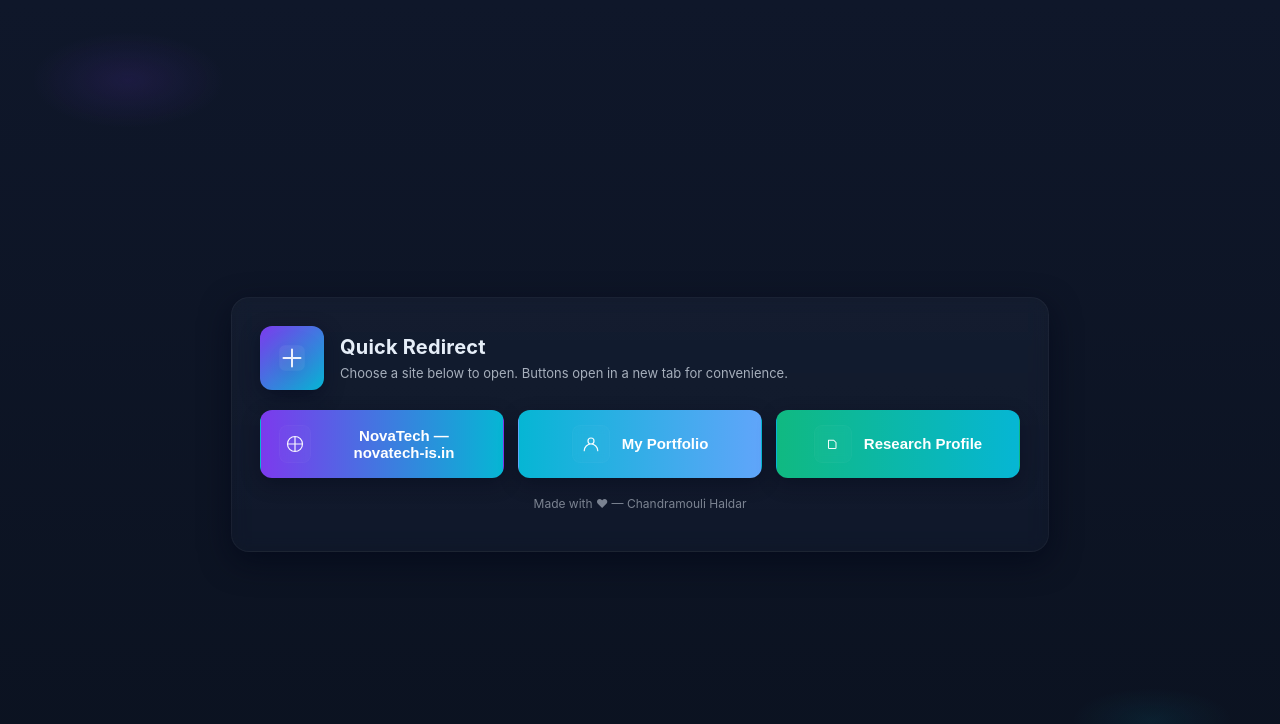
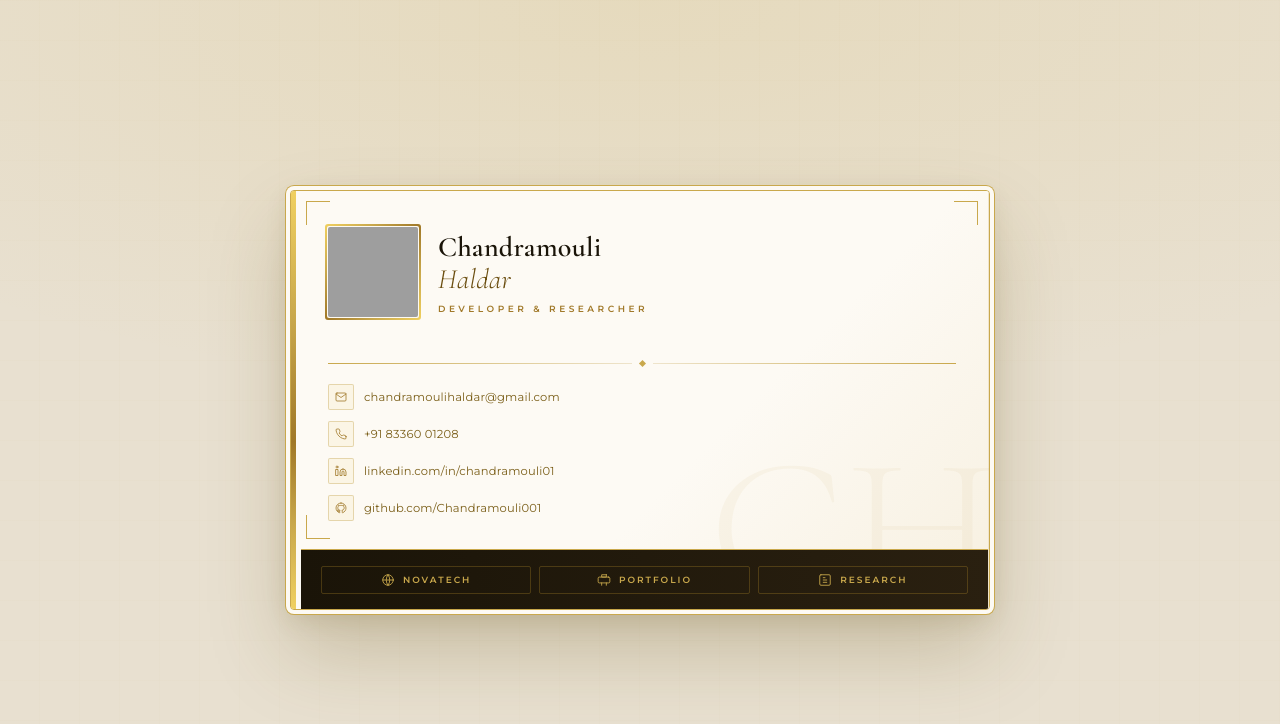
Before and after one commit to cmhaldar/cmhaldar.github.io, a plain HTML site: page index.html in a window 1280 px wide. Drawn offline with nearby package versions, Linux system fonts and the light colour scheme; grey boxes are pictures that could not be loaded.

Commit message:
Update index.html

```diff
--- a/index.html
+++ b/index.html
@@ -1,188 +1,313 @@
-<!doctype html>
-<html lang="en">
+<!DOCTYPE html>
+<html>
 <head>
-  <meta charset="utf-8" />
-  <meta name="viewport" content="width=device-width,initial-scale=1" />
-  <title>Quick Redirect Chandramouli Haldar</title>
+<meta charset="utf-8"/>
+<link href="https://fonts.googleapis.com/css2?family=Cormorant+Garamond:ital,wght@0,300;0,400;0,500;0,600;1,300;1,400&family=Montserrat:wght@300;400;500;600&display=swap" rel="stylesheet"/>
 <style>
-    :root{
-      --bg1: #0f172a;
-      --bg2: #0b1220;
-      --card: rgba(255,255,255,0.05);
-      --accent: linear-gradient(90deg,#7c3aed 0%, #06b6d4 100%);
-      --glass: rgba(255,255,255,0.04);
-      --glass-2: rgba(255,255,255,0.02);
-      --text: #e6eef8;
-      --muted: rgba(230,238,248,0.7);
-      --shadow: 0 10px 30px rgba(2,6,23,0.6);
-      font-family: Inter, ui-sans-serif, system-ui, -apple-system, "Segoe UI", Roboto, "Helvetica Neue", Arial;
-    }
-    /* Page layout */
-    html,body{height:100%;margin:0}
+*{box-sizing:border-box;margin:0;padding:0}
 body{
-      display:grid;
-      place-items:center;
-      background:radial-gradient(1200px 600px at 10% 10%, rgba(124,58,237,0.12), transparent 8%),
-                 radial-gradient(1000px 400px at 90% 90%, rgba(6,182,212,0.08), transparent 8%),
-                 linear-gradient(180deg,var(--bg1),var(--bg2));
-      color:var(--text);
-      -webkit-font-smoothing:antialiased;
-      -moz-osx-font-smoothing:grayscale;
-      padding:24px;
+  min-height:100vh;
+  background:#e8e0d0;
+  background-image:
+    radial-gradient(ellipse 80% 50% at 50% 0%, rgba(212,175,55,0.12), transparent),
+    repeating-linear-gradient(0deg,transparent,transparent 39px,rgba(180,150,60,0.04) 40px),
+    repeating-linear-gradient(90deg,transparent,transparent 39px,rgba(180,150,60,0.04) 40px);
+  display:flex;align-items:center;justify-content:center;
+  padding:40px 20px;
+  font-family:'Montserrat',sans-serif;
 }
 
 .card{
   width:100%;
-      max-width:760px;
-      border-radius:18px;
-      background:linear-gradient(180deg, rgba(255,255,255,0.03), rgba(255,255,255,0.02));
-      box-shadow:var(--shadow);
-      padding:28px;
-      backdrop-filter: blur(8px) saturate(120%);
-      border: 1px solid rgba(255,255,255,0.04);
+  max-width:700px;
+  background:#fdfaf4;
+  border-radius:4px;
+  border:1px solid #c9a84c;
+  box-shadow:
+    0 0 0 4px #fdfaf4,
+    0 0 0 5px #c9a84c,
+    0 40px 80px rgba(100,80,20,0.25),
+    0 8px 24px rgba(100,80,20,0.15);
+  overflow:hidden;
+  position:relative;
+  display:flex;
+  flex-direction:row;
+  min-height:340px;
+  transition:transform 0.4s cubic-bezier(.2,.9,.3,1), box-shadow 0.4s;
+}
+.card:hover{
+  transform:translateY(-6px) rotateX(1deg);
+  box-shadow:
+    0 0 0 4px #fdfaf4,
+    0 0 0 5px #c9a84c,
+    0 60px 100px rgba(100,80,20,0.3),
+    0 12px 32px rgba(100,80,20,0.2);
 }
 
-    .header{
-      display:flex;
-      gap:16px;
-      align-items:center;
-    }
-    .logo{
-      width:64px;height:64px;border-radius:12px;display:grid;place-items:center;
-      background:linear-gradient(135deg,#7c3aed,#06b6d4);
-      box-shadow: 0 6px 18px rgba(7,12,34,0.6);
-      flex:0 0 64px;
-    }
-    .logo svg{filter:drop-shadow(0 6px 12px rgba(7,12,34,0.5));}
-
-    h1{margin:0;font-size:20px;letter-spacing:0.2px}
-    p.lead{margin:6px 0 0;color:var(--muted);font-size:13px}
-
-    .buttons{
-      margin-top:20px;
-      display:grid;
-      grid-template-columns:repeat(auto-fit,minmax(180px,1fr));
-      gap:14px;
+/* Gold vertical accent bar */
+.accent-bar{
+  width:5px;
+  flex:0 0 5px;
+  background:linear-gradient(180deg,#f0d060 0%,#c9a84c 30%,#a07828 60%,#c9a84c 80%,#f0d060 100%);
 }
 
-    .btn{
-      --pad:14px 18px;
-      display:inline-flex;align-items:center;gap:12px;justify-content:center;
-      padding:var(--pad);
-      border-radius:12px;
-      font-weight:600;
-      font-size:15px;
-      cursor:pointer;
-      border:1px solid transparent;
-      background:linear-gradient(180deg, rgba(255,255,255,0.02), rgba(255,255,255,0.01));
-      transition:transform .18s cubic-bezier(.2,.9,.3,1), box-shadow .18s, border-color .18s;
-      user-select:none;
-      min-height:56px;
-      color:var(--text);
-      box-shadow: 0 6px 18px rgba(2,6,23,0.35);
+/* Left personal section */
+.left{
+  flex:1;
+  padding:36px 32px 28px;
+  display:flex;
+  flex-direction:column;
+  border-right:1px solid rgba(180,140,40,0.2);
+  position:relative;
+  background:linear-gradient(135deg,#fdfaf4 60%,#f7f0e0 100%);
 }
 
-    .btn:focus{outline:3px solid rgba(99,102,241,0.16);outline-offset:3px}
-
-    .btn:hover{transform:translateY(-6px)}
-    .btn:active{transform:translateY(-2px)}
-
-    .btn .icon{
-      width:36px;height:36px;border-radius:8px;display:grid;place-items:center;font-size:18px;
-      background:var(--glass-2);backdrop-filter:blur(4px);
-      border:1px solid rgba(255,255,255,0.025);
+/* Watermark */
+.left::before{
+  content:'CH';
+  position:absolute;
+  right:-10px;bottom:-20px;
+  font-family:'Cormorant Garamond',serif;
+  font-size:200px;
+  font-weight:300;
+  color:rgba(180,140,40,0.05);
+  line-height:1;
+  pointer-events:none;
+  user-select:none;
 }
 
-    /* Specific styles */
-    .btn.nova{background: linear-gradient(90deg,#7c3aed, #06b6d4); color:white;}
-    .btn.portfolio{background: linear-gradient(90deg,#06b6d4, #60a5fa); color:white;}
-    .btn.research{background: linear-gradient(90deg,#10b981, #06b6d4); color:white;}
+.photo-wrapper{
+  display:flex;
+  align-items:flex-start;
+  gap:20px;
+  margin-bottom:24px;
+}
+.avatar-frame{
+  position:relative;
+  flex:0 0 90px;
+}
+.avatar-frame::before{
+  content:'';
+  position:absolute;
+  inset:-3px;
+  background:linear-gradient(135deg,#f0d060,#c9a84c,#a07828,#c9a84c,#f0d060);
+  border-radius:3px;
+}
+.avatar-frame::after{
+  content:'';
+  position:absolute;
+  inset:-1px;
+  background:#fdfaf4;
+  border-radius:2px;
+}
+.avatar{
+  position:relative;z-index:1;
+  width:90px;height:90px;
+  object-fit:cover;
+  display:block;
+  border-radius:2px;
+}
+.avatar-fallback{
+  display:none;
+  position:relative;z-index:1;
+  width:90px;height:90px;
+  background:#f0e8cc;
+  align-items:center;justify-content:center;
+  border-radius:2px;
+}
+.avatar-fallback span{
+  font-family:'Cormorant Garamond',serif;
+  font-size:32px;color:#a07828;font-weight:300;
+}
 
-    /* small description area */
-    .meta{margin-top:16px;color:var(--muted);font-size:13px}
+.name-block{
+  padding-top:4px;
+}
+.name{
+  font-family:'Cormorant Garamond',serif;
+  font-size:28px;
+  font-weight:600;
+  color:#1a1408;
+  line-height:1.15;
+  letter-spacing:0.3px;
+}
+.name em{
+  font-style:italic;
+  font-weight:300;
+  color:#6b4e10;
+}
+.role{
+  margin-top:8px;
+  font-size:9px;
+  font-weight:600;
+  letter-spacing:3.5px;
+  text-transform:uppercase;
+  color:#a07828;
+}
+.gold-rule{
+  display:flex;align-items:center;gap:8px;
+  margin:20px 0 18px;
+}
+.rule-line{flex:1;height:1px;background:linear-gradient(90deg,#c9a84c,rgba(180,140,40,0.2));}
+.rule-diamond{
+  width:5px;height:5px;
+  background:#c9a84c;
+  transform:rotate(45deg);
+  flex:0 0 5px;
+}
 
-    /* footer */
-    .foot{margin-top:18px;text-align:center;color:rgba(230,238,248,0.5);font-size:12px}
+.contacts{
+  display:flex;flex-direction:column;gap:11px;
+  flex:1;
+}
+.contact-row{
+  display:flex;align-items:center;gap:10px;
+}
+.c-icon{
+  width:26px;height:26px;
+  border-radius:2px;
+  border:1px solid rgba(180,140,40,0.3);
+  background:rgba(240,220,150,0.15);
+  display:flex;align-items:center;justify-content:center;
+  flex:0 0 26px;
+}
+.c-icon svg{width:12px;height:12px;fill:none;stroke:#a07828;stroke-width:1.6;stroke-linecap:round;stroke-linejoin:round;}
+.c-text{
+  font-size:11.5px;
+  color:#3a2c0a;
+  letter-spacing:0.2px;
+}
+.c-text a{color:#7a5e18;text-decoration:none;}
+.c-text a:hover{color:#c9a84c;text-decoration:underline;}
 
-    /* responsive tweaks */
-    @media (max-width:420px){
-      .logo{width:52px;height:52px}
-      .btn{font-size:14px;padding:12px 14px}
+.location{
+  margin-top:auto;
+  padding-top:16px;
+  font-family:'Cormorant Garamond',serif;
+  font-size:12px;
+  font-style:italic;
+  color:rgba(100,75,20,0.5);
+  letter-spacing:0.5px;
 }
+
+/* Bottom links strip */
+.bottom-links{
+  position:absolute;
+  bottom:0;left:5px;right:0;
+  height:60px;
+  background:linear-gradient(90deg,#1a1408,#2a2010);
+  display:flex;
+  align-items:center;
+  justify-content:space-around;
+  padding:0 20px;
+  border-top:1px solid #c9a84c;
+}
+.link-btn{
+  display:flex;align-items:center;gap:8px;
+  text-decoration:none;
+  cursor:pointer;
+  padding:6px 12px;
+  border-radius:2px;
+  border:1px solid rgba(180,140,40,0.3);
+  transition:border-color 0.3s, background 0.3s, transform 0.3s;
+  flex:1;
+  justify-content:center;
+}
+.link-btn:not(:last-child){margin-right:8px;}
+.link-btn:hover{
+  border-color:#c9a84c;
+  background:rgba(180,140,40,0.12);
+  transform:translateY(-2px);
+}
+.link-btn svg{width:14px;height:14px;fill:none;stroke:#c9a84c;stroke-width:1.5;stroke-linecap:round;stroke-linejoin:round;flex:0 0 14px;}
+.link-btn span{
+  font-size:9px;
+  font-weight:600;
+  letter-spacing:2px;
+  text-transform:uppercase;
+  color:#c9a84c;
+}
+
+/* Card needs bottom padding for the strip */
+.left{padding-bottom:88px;}
+
+/* Corner ornaments */
+.corner{position:absolute;width:24px;height:24px;}
+.corner.tl{top:10px;left:10px;border-top:1px solid #c9a84c;border-left:1px solid #c9a84c;}
+.corner.tr{top:10px;right:10px;border-top:1px solid #c9a84c;border-right:1px solid #c9a84c;}
+.corner.bl{bottom:70px;left:10px;border-bottom:1px solid #c9a84c;border-left:1px solid #c9a84c;}
 </style>
 </head>
 <body>
-  <main class="card" role="main">
-    <div class="header">
-      <div class="logo" aria-hidden>
-        <!-- simple brand mark -->
-        <svg width="34" height="34" viewBox="0 0 24 24" fill="none" xmlns="http://www.w3.org/2000/svg">
-          <rect x="3" y="3" width="18" height="18" rx="4" fill="white" fill-opacity="0.06"/>
-          <path d="M6 12h12M12 6v12" stroke="white" stroke-opacity="0.9" stroke-width="1.4" stroke-linecap="round" stroke-linejoin="round"/>
-        </svg>
+<div class="card">
+  <div class="accent-bar"></div>
+
+  <div class="left">
+    <div class="corner tl"></div>
+    <div class="corner tr"></div>
+    <div class="corner bl"></div>
+
+    <div class="photo-wrapper">
+      <div class="avatar-frame">
+        <img class="avatar" src="https://chandramouli01.vercel.app/img/dp.png" alt="Chandramouli Haldar"
+          onerror="this.style.display='none';this.nextElementSibling.style.display='flex'"/>
+        <div class="avatar-fallback"><span>CH</span></div>
       </div>
-      <div>
-        <h1>Quick Redirect</h1>
-        <p class="lead">Choose a site below to open. Buttons open in a new tab for convenience.</p>
+      <div class="name-block">
+        <div class="name">Chandramouli<br/><em>Haldar</em></div>
+        <div class="role">Developer &amp; Researcher</div>
       </div>
     </div>
 
-    <div class="buttons" role="navigation" aria-label="Quick links">
-      <button class="btn nova" id="btn-nova" aria-label="Open NovaTech website">
-        <span class="icon" aria-hidden>
-          <!-- globe icon -->
-          <svg width="18" height="18" viewBox="0 0 24 24" fill="none" xmlns="http://www.w3.org/2000/svg"><path d="M12 2a10 10 0 100 20 10 10 0 000-20zm0 0v20M2 12h20" stroke="rgba(255,255,255,0.95)" stroke-width="1.6" stroke-linecap="round" stroke-linejoin="round"/></svg>
-        </span>
-        NovaTech — novatech-is.in
-      </button>
-
-      <button class="btn portfolio" id="btn-portfolio" aria-label="Open portfolio website">
-        <span class="icon" aria-hidden>
-          <!-- user icon -->
-          <svg width="18" height="18" viewBox="0 0 24 24" fill="none" xmlns="http://www.w3.org/2000/svg"><path d="M12 12a4 4 0 100-8 4 4 0 000 8zM3 21a9 9 0 0118 0" stroke="rgba(255,255,255,0.95)" stroke-width="1.6" stroke-linecap="round" stroke-linejoin="round"/></svg>
-        </span>
-        My Portfolio
-      </button>
-
-      <button class="btn research" id="btn-research" aria-label="Open research website">
-        <span class="icon" aria-hidden>
-          <!-- document icon -->
-          <svg width="18" height="18" viewBox="0 0 24 24" fill="none" xmlns="http://www.w3.org/2000/svg"><path d="M7 7h6l3 3v7a1 1 0 01-1 1H7a1 1 0 01-1-1V7z" stroke="rgba(255,255,255,0.95)" stroke-width="1.4" stroke-linecap="round" stroke-linejoin="round"/></svg>
-        </span>
-        Research Profile
-      </button>
+    <div class="gold-rule">
+      <div class="rule-line"></div>
+      <div class="rule-diamond"></div>
+      <div class="rule-line" style="background:linear-gradient(90deg,rgba(180,140,40,0.2),#c9a84c)"></div>
     </div>
 
-    <p class="foot">Made with ♥ — Chandramouli Haldar</p>
-  </main>
+    <div class="contacts">
+      <div class="contact-row">
+        <div class="c-icon">
+          <svg viewBox="0 0 24 24"><path d="M4 4h16a2 2 0 012 2v12a2 2 0 01-2 2H4a2 2 0 01-2-2V6a2 2 0 012-2z"/><polyline points="22,6 12,13 2,6"/></svg>
+        </div>
+        <span class="c-text"><a href="mailto:chandramoulihaldar@gmail.com">chandramoulihaldar@gmail.com</a></span>
+      </div>
+      <div class="contact-row">
+        <div class="c-icon">
+          <svg viewBox="0 0 24 24"><path d="M22 16.92v3a2 2 0 01-2.18 2 19.79 19.79 0 01-8.63-3.07 19.5 19.5 0 01-6-6 19.79 19.79 0 01-3.07-8.67A2 2 0 014.11 2h3a2 2 0 012 1.72c.127.96.361 1.903.7 2.81a2 2 0 01-.45 2.11L8.09 9.91a16 16 0 006 6l1.27-1.27a2 2 0 012.11-.45c.907.339 1.85.573 2.81.7A2 2 0 0122 16.92z"/></svg>
+        </div>
+        <span class="c-text"><a href="tel:+918336001208">+91 83360 01208</a></span>
+      </div>
+      <div class="contact-row">
+        <div class="c-icon">
+          <svg viewBox="0 0 24 24"><path d="M16 8a6 6 0 016 6v7h-4v-7a2 2 0 00-2-2 2 2 0 00-2 2v7h-4v-7a6 6 0 016-6zM2 9h4v12H2z"/><circle cx="4" cy="4" r="2"/></svg>
+        </div>
+        <span class="c-text"><a href="https://www.linkedin.com/in/chandramouli01/" target="_blank" rel="noopener noreferrer">linkedin.com/in/chandramouli01</a></span>
+      </div>
+      <div class="contact-row">
+        <div class="c-icon">
+          <svg viewBox="0 0 24 24"><path d="M12 2C6.477 2 2 6.477 2 12c0 4.42 2.865 8.166 6.839 9.489.5.092.682-.217.682-.482 0-.237-.008-.868-.013-1.703-2.782.604-3.369-1.341-3.369-1.341-.454-1.155-1.11-1.462-1.11-1.462-.908-.62.069-.608.069-.608 1.003.07 1.531 1.03 1.531 1.03.892 1.529 2.341 1.087 2.91.832.092-.647.35-1.088.636-1.338-2.22-.253-4.555-1.11-4.555-4.943 0-1.091.39-1.984 1.029-2.683-.103-.253-.446-1.272.098-2.65 0 0 .84-.269 2.75 1.025A9.578 9.578 0 0112 6.836a9.59 9.59 0 012.504.337c1.909-1.294 2.747-1.025 2.747-1.025.546 1.378.203 2.397.1 2.65.64.699 1.028 1.592 1.028 2.683 0 3.842-2.339 4.687-4.566 4.935.359.309.678.919.678 1.852 0 1.336-.012 2.415-.012 2.741 0 .267.18.578.688.48C19.137 20.163 22 16.418 22 12c0-5.523-4.477-10-10-10z"/></svg>
+        </div>
+        <span class="c-text"><a href="https://github.com/Chandramouli001" target="_blank" rel="noopener noreferrer">github.com/Chandramouli001</a></span>
+      </div>
+    </div>
 
-  <script>
-    // Customize the redirect targets here
-    const targets = {
-      nova: 'https://novatech-is.in', // NovaTech site
-      portfolio: 'https://chandramouli001.github.io/', // replace with your portfolio URL
-      research: 'https://chandramouli01.vercel.app' // replace with your research site URL
-    };
 
-    // Open in new tab with a11y-friendly behavior
-    function openTarget(url){
-      // attempt to open in new tab; fallback to same tab if blocked
-      const newWin = window.open(url, '_blank', 'noopener,noreferrer');
-      if(!newWin) location.href = url;
-    }
-
-    document.getElementById('btn-nova').addEventListener('click', ()=> openTarget(targets.nova));
-    document.getElementById('btn-portfolio').addEventListener('click', ()=> openTarget(targets.portfolio));
-    document.getElementById('btn-research').addEventListener('click', ()=> openTarget(targets.research));
-
-    // Keyboard support: Enter/Space activate focused button (native already handles it for <button>)
-
-    // Optional: allow quick-key shortcuts (N, P, R)
-    document.addEventListener('keydown', (e)=>{
-      if(e.key === 'n' || e.key === 'N') openTarget(targets.nova);
-      if(e.key === 'p' || e.key === 'P') openTarget(targets.portfolio);
-      if(e.key === 'r' || e.key === 'R') openTarget(targets.research);
-    });
-  </script>
+    <div class="bottom-links">
+      <a class="link-btn" href="https://novatech-is.in" target="_blank" rel="noopener noreferrer">
+        <svg viewBox="0 0 24 24"><circle cx="12" cy="12" r="9"/><path d="M12 3a14 14 0 010 18M12 3a14 14 0 000 18M3 12h18"/></svg>
+        <span>NovaTech</span>
+      </a>
+      <a class="link-btn" href="https://chandramouli001.github.io/" target="_blank" rel="noopener noreferrer">
+        <svg viewBox="0 0 24 24"><path d="M20 7H4a2 2 0 00-2 2v6a2 2 0 002 2h16a2 2 0 002-2V9a2 2 0 00-2-2z"/><path d="M16 3H8v4h8V3zM8 17v4M16 17v4"/></svg>
+        <span>Portfolio</span>
+      </a>
+      <a class="link-btn" href="https://chandramouli01.vercel.app" target="_blank" rel="noopener noreferrer">
+        <svg viewBox="0 0 24 24"><path d="M9 12h6M9 16h6M9 8h3M5 3h14a2 2 0 012 2v14a2 2 0 01-2 2H5a2 2 0 01-2-2V5a2 2 0 012-2z"/></svg>
+        <span>Research</span>
+      </a>
+    </div>
+  </div>
+</div>
 </body>
 </html>
```
Lines whose indentation alone changed are shown as unchanged.
